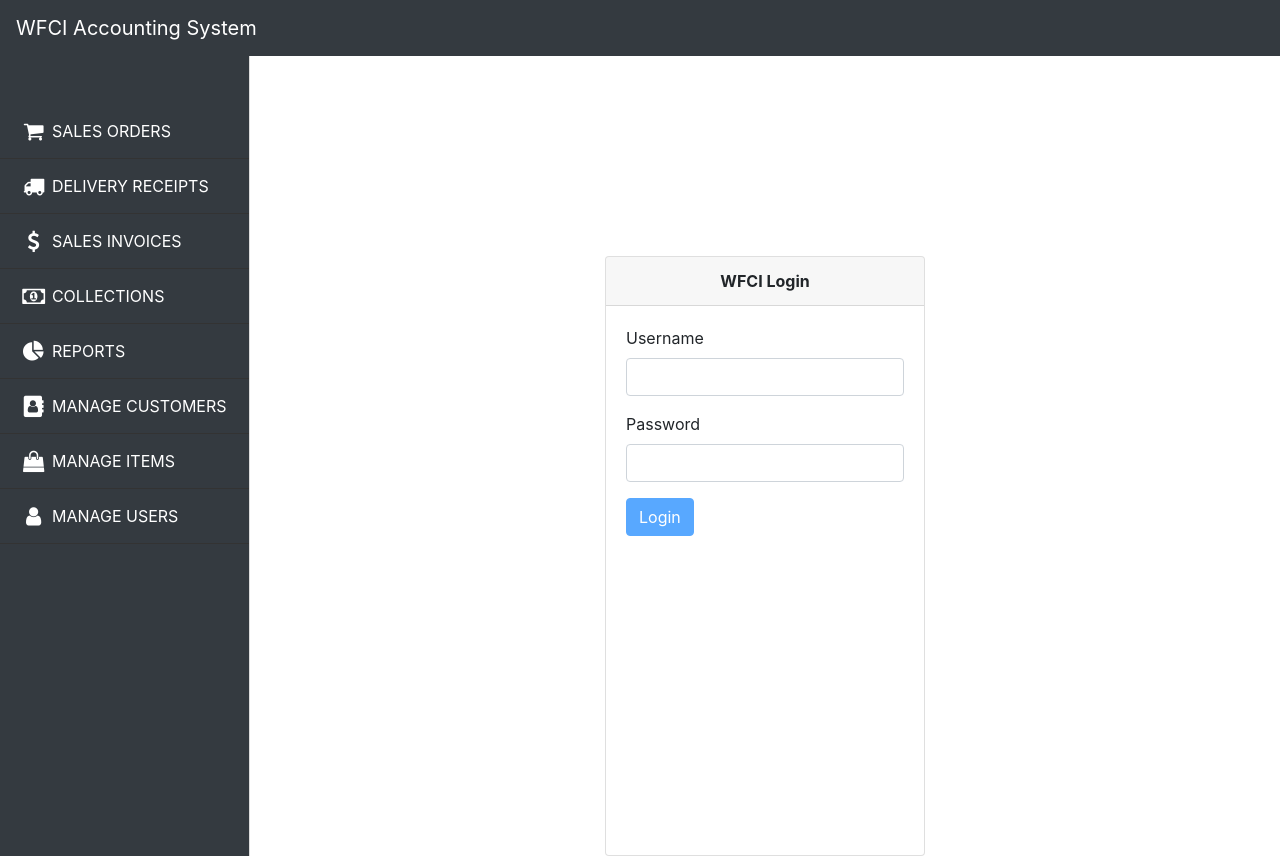
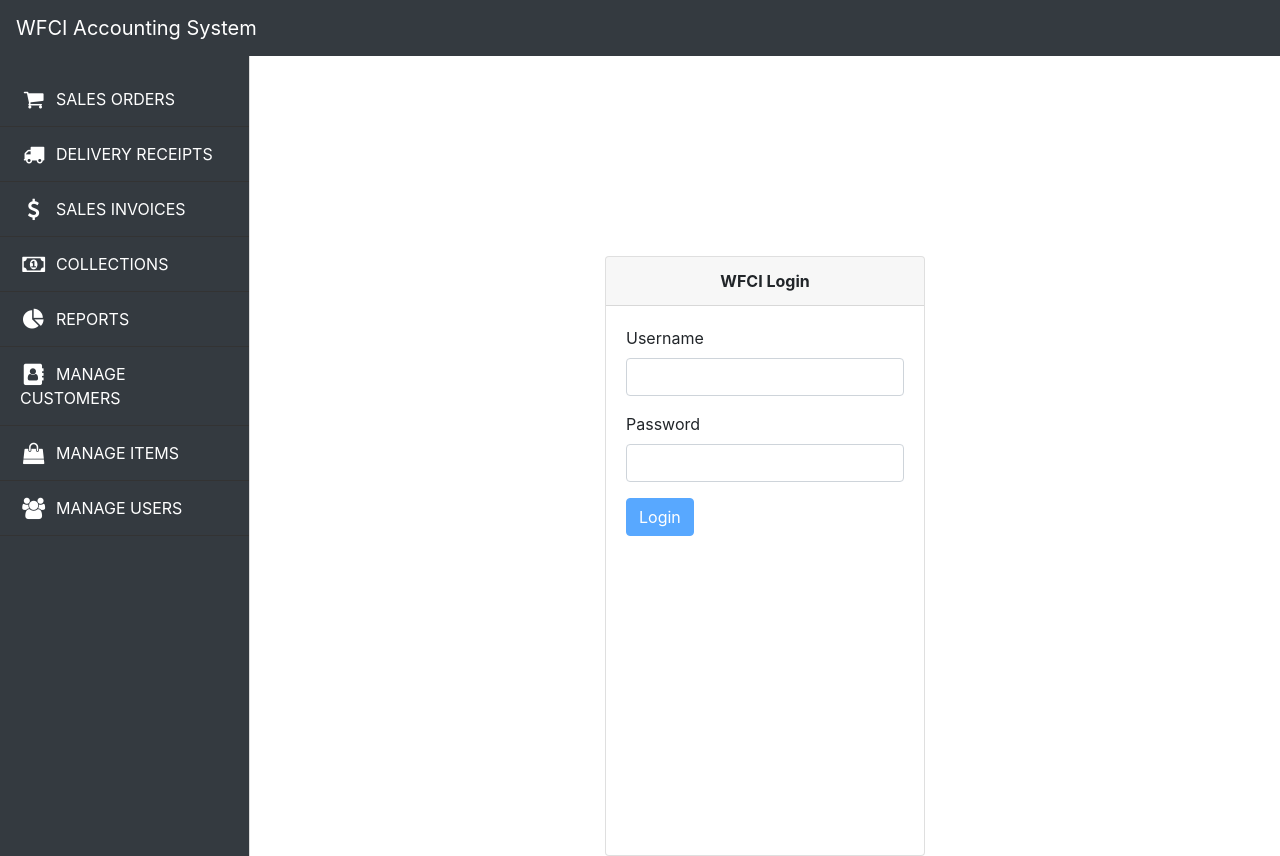
Before and after one commit to kenjohnp/WFCI-React, a React (Create React App) app: page /login in a window 1280 px wide. Built offline with nearby package versions, Linux system fonts and the light colour scheme.

Commit message:
Few sidebar and new sales order tweaks

```diff
--- a/src/components/common/sideNav.jsx
+++ b/src/components/common/sideNav.jsx
@@ -1,11 +1,9 @@
 import React from "react";
-import { NavLink, Link, Route } from "react-router-dom";
+import { NavLink, Link } from "react-router-dom";
 import { Accordion } from "react-bootstrap";
 
-function SideNav({ menu, eventKey, active, onClick }) {
-  return (
-    <div>
-      <Link to={menu.link} style={{ textDecoration: "none", color: "#fff" }}>
+function SideNav({ menu, eventKey, active, onClick, currentPath }) {
+  const accordion = (
     <Accordion.Toggle
       eventKey={eventKey}
       className={
@@ -13,14 +11,28 @@ function SideNav({ menu, eventKey, active, onClick }) {
       }
       onClick={onClick}
     >
-          <i className={menu.icon}></i> {menu.label.toUpperCase()}
+      <i className={menu.icon}></i>{" "}
+      <span className="ml-1">{menu.label.toUpperCase()}</span>
     </Accordion.Toggle>
+  );
+
+  return (
+    <div>
+      {menu.link ? (
+        <Link to={menu.link} style={{ textDecoration: "none", color: "#fff" }}>
+          {accordion}
         </Link>
+      ) : (
+        accordion
+      )}
       <Accordion.Collapse eventKey={eventKey}>
         <ul className="m-0">
           {menu.subMenu.map((menu, index) => (
             <li key={index}>
-              <NavLink to={menu.link}>{menu.label}</NavLink>
+              <NavLink to={menu.link}>
+                <i className={menu.icon}></i>
+                <span> {menu.label}</span>
+              </NavLink>
             </li>
           ))}
         </ul>
--- a/src/components/helper/newSalesOrder.jsx
+++ b/src/components/helper/newSalesOrder.jsx
@@ -29,6 +29,7 @@ class NewSalesOrderHelper extends Component {
           }
           menuIsOpen={this.state.readOnly ? false : undefined}
           isSearchable={!this.state.readOnly}
+          maxMenuHeight={150}
         />
       ),
     },
@@ -47,7 +48,7 @@ class NewSalesOrderHelper extends Component {
               this.state.salesOrder.soItems.indexOf(item)
             )
           }
-          readOnly={this.state.readOnly}
+          readOnly={this.state.readOnly || item.item === ""}
         />
       ),
     },
@@ -60,7 +61,7 @@ class NewSalesOrderHelper extends Component {
           min="0"
           name="price"
           value={item.price}
-          readOnly={this.state.readOnly}
+          readOnly={this.state.readOnly || item.item === ""}
           onChange={(currentTarget) =>
             this.handleChangeItemDetails(
               currentTarget,
--- a/src/components/newSalesOrder.jsx
+++ b/src/components/newSalesOrder.jsx
@@ -62,8 +62,6 @@ class NewSalesOrder extends NewSalesOrderHelper {
       buttonGroup,
     } = this.state;
 
-    const { match } = this.props;
-
     return (
       <Col className="mt-3">
         {Object.values(errors)[0] && (
--- a/src/components/salesOrders/soDetails.jsx
+++ b/src/components/salesOrders/soDetails.jsx
@@ -48,6 +48,7 @@ class SoDetails extends Component {
                   value={salesOrder.soRefNo}
                   name="soRefNo"
                   readOnly={readOnly}
+                  autoComplete={"off"}
                 ></Form.Control>
               </Form.Group>
               <Form.Group as={Col} md="3">
@@ -57,6 +58,7 @@ class SoDetails extends Component {
                   value={salesOrder.remarks}
                   name="remarks"
                   readOnly={readOnly}
+                  autoComplete={"off"}
                 ></Form.Control>
               </Form.Group>
             </Form.Row>
--- a/src/components/sideBar.jsx
+++ b/src/components/sideBar.jsx
@@ -13,10 +13,12 @@ const SideBar = () => {
           {
             label: "New Sales Order",
             link: "/salesorders/new",
+            icon: "fa fa-pencil-square-o fa-fw",
           },
           {
             label: "View Sales Orders",
             link: "/salesorders",
+            icon: "fa fa-history fa-fw",
           },
         ],
       },
@@ -27,12 +29,14 @@ const SideBar = () => {
         icon: "fa fa-truck fa-lg fa-fw",
         subMenu: [
           {
-            label: "New Delivery Receipts",
+            label: "New Delivery Receipt",
             link: "Link Here",
+            icon: "fa fa-pencil-square-o fa-fw",
           },
           {
             label: "View Delivery Receipts",
             link: "Link Here",
+            icon: "fa fa-history fa-fw",
           },
         ],
       },
@@ -45,10 +49,12 @@ const SideBar = () => {
           {
             label: "New Sales Invoice",
             link: "Link Here",
+            icon: "fa fa-pencil-square-o fa-fw",
           },
           {
             label: "View Sales Invoices",
             link: "Link Here",
+            icon: "fa fa-history fa-fw",
           },
         ],
       },
@@ -61,10 +67,12 @@ const SideBar = () => {
           {
             label: "New Collections",
             link: "Link Here",
+            icon: "fa fa-pencil-square-o fa-fw",
           },
           {
             label: "View Collections",
             link: "Link Here",
+            icon: "fa fa-history fa-fw",
           },
         ],
       },
@@ -104,7 +112,7 @@ const SideBar = () => {
     {
       menu: {
         label: "Manage Users",
-        icon: "fa fa-user fa-lg fa-fw",
+        icon: "fa fa-users fa-lg fa-fw",
         subMenu: [],
         link: "/users",
       },
@@ -117,7 +125,7 @@ const SideBar = () => {
   };
 
   return (
-    <div className="sidebar pt-5 vh-100">
+    <div className="sidebar pt-3 vh-100">
       <Accordion>
         {sideMenu.map((m, index) => (
           <SideNav
--- a/src/index.css
+++ b/src/index.css
@@ -61,7 +61,7 @@ code {
 .sidebar ul li a {
   text-decoration: none;
   color: #fff;
-  padding: 10px 20px;
+  padding: 10px 30px;
   display: block;
 }
 
@@ -78,12 +78,9 @@ code {
 
 .sidenav:hover,
 .sidenav-active {
-  background-color: #191919 !important;
+  background-color: #424242 !important;
 }
 
 .sidenav:focus {
   outline: none;
 }
-
-.sideNav-sub {
-}
```
Lines whose indentation alone changed are shown as unchanged.
